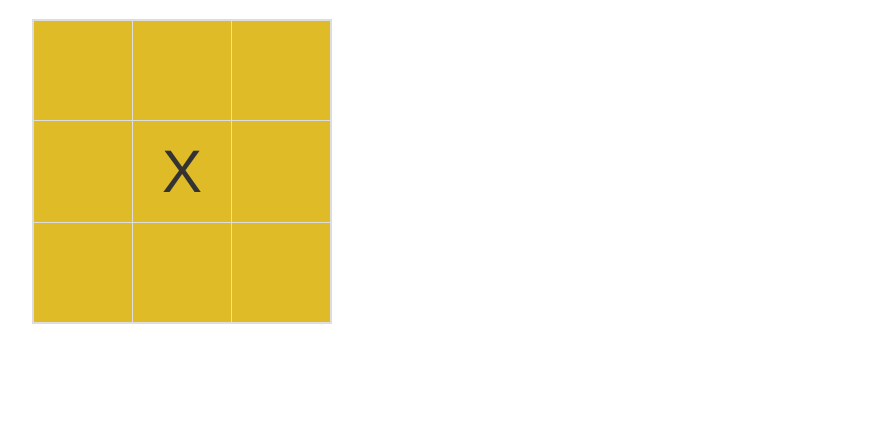
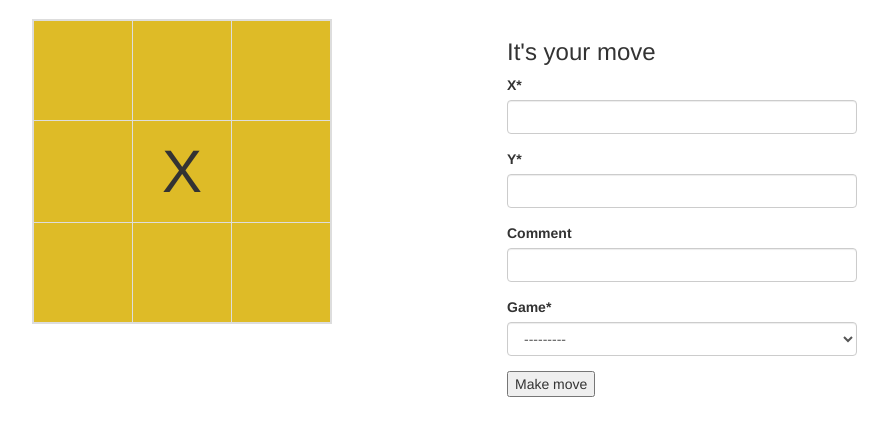
Before and after one commit to ethanbrown3/DjangoTicTacToe, a Django app: page /games/detail/1/ in a window 1280 px wide. Shown: the part 51-487 px from the top of the page, without its empty margins (53-941 px from the left). Run offline with Django 3.2, Linux system fonts and the light colour scheme; a user stored in the database is signed in; tables that the repository leaves empty hold one stand-in row (values such as "Sample post"); some libraries are stand-ins or nearby versions.

Commit message:
Added move form

```diff
--- /dev/null
+++ b/tictactoe/gameplay/forms.py
@@ -0,0 +1,9 @@
+from django.forms import ModelForm
+
+from .models import Move
+
+
+class MoveForm(ModelForm):
+    class Meta:
+        model = Move
+        exclude = []
--- a/tictactoe/gameplay/views.py
+++ b/tictactoe/gameplay/views.py
@@ -1,13 +1,18 @@
 from django.shortcuts import render, get_object_or_404
 from django.contrib.auth.decorators import login_required
 
+from .forms import MoveForm
 from .models import Game
+
 
 @login_required
 def game_detail(request, id):
     game = get_object_or_404(Game, pk=id)
+    context = {'game': game}
+    if game.is_users_move(request.user):
+        context['form'] = MoveForm()
     return render(
         request,
         'gameplay/game_detail.html',
-        {'game': game}
+        context
     )
--- a/tictactoe/templates/gameplay/game_detail.html
+++ b/tictactoe/templates/gameplay/game_detail.html
@@ -1,4 +1,5 @@
 {% extends "base.html" %}
+{% load crispy_forms_tags %}
 
 {% block title %}
    {{ game }}
@@ -43,4 +44,17 @@
             {% endfor %}
         </table>
     </div>
+
+    {% if form %}
+        <div class="col-md-4">
+            <h3>It's your move</h3>
+            <form method="post"
+                  action="">
+                {{ form | crispy }}
+                {% csrf_token %}
+
+                <button type="submit">Make move</button>
+            </form>
+        </div>
+    {% endif %}
 {% endblock content %}
```
